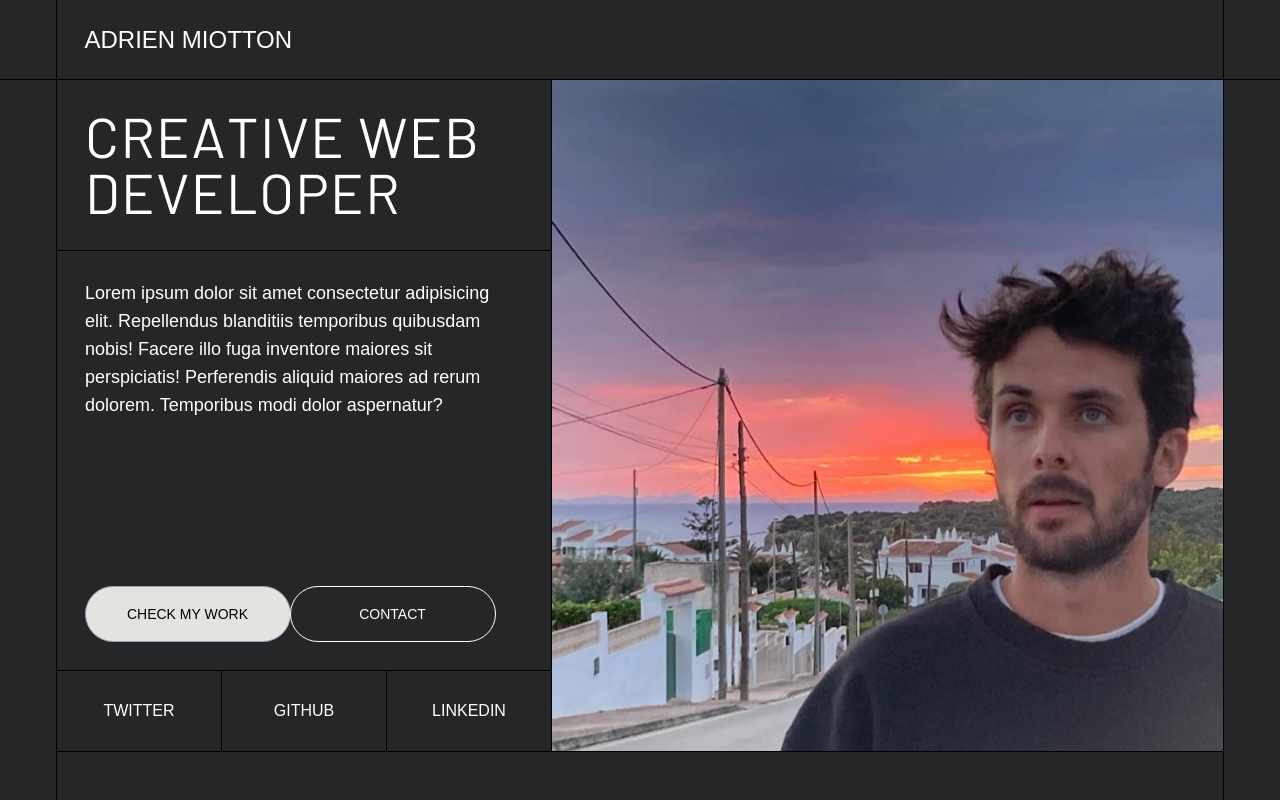
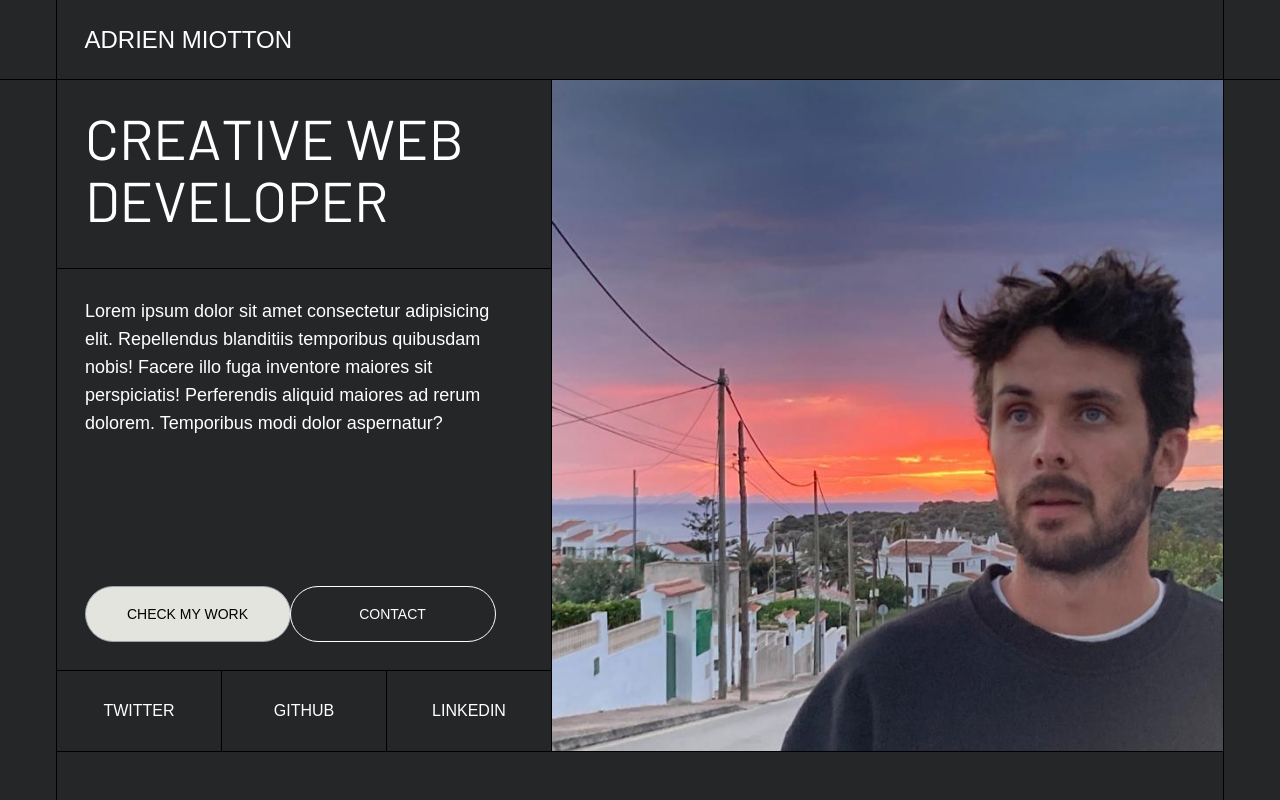
Before and after one commit to lepss/adrienmiotton-portfolio, a Next.js app: page / in a window 1280 px wide. Shown: the top 800 px of the page. Built offline with nearby package versions, Linux system fonts and the light colour scheme; a web font is replaced by a local one.

Commit message:
add text swap effect on title

```diff
--- a/app/page.tsx
+++ b/app/page.tsx
@@ -1,7 +1,7 @@
 // import Link from "next/link";
 
-import { AnimatedText } from "@/components/animation/AnimatedText";
 import { ColorSwapDiv } from "@/components/animation/ColorSwapDiv";
+import { SwapText } from "@/components/animation/SwapText";
 import { SectionLayout } from "@/components/layout/SectionLayout";
 import { SectionLayoutContent } from "@/components/layout/SectionLayoutContent";
 import GitLogo from "@/public/git.svg";
@@ -37,7 +37,7 @@ const stacks = [
   },
   {
     color: "#AC39F2",
-    name: "postgresSql",
+    name: "postgreSql",
     logo: PostgreSqlLogo,
   },
   {
@@ -74,11 +74,15 @@ export default function Home() {
           <div className="-m-[0.5px] grid grid-cols-1 md:grid-cols-(--md-cols) md:grid-rows-(--md-rows) lg:grid-cols-(--lg-cols) lg:grid-rows-(--lg-rows) xl:grid-cols-(--xl-cols) xl:grid-rows-(--xl-rows)">
             <div className="col-span-full -m-[0.5px] block border border-black p-7 lg:hidden">
               <div className="relative">
-                <AnimatedText
+                {/* <AnimatedText
                   text="Creative Web Developer"
                   el="h1"
                   className="sm:tex-3xl mx-auto -mb-[0.25px] text-center text-2xl leading-relaxed tracking-wide uppercase md:text-4xl lg:mx-0 lg:text-left lg:text-4xl xl:text-[3.5rem]"
                   once
+                /> */}
+                <SwapText
+                  text="Creative Web Developer"
+                  className="sm:tex-3xl mx-auto text-center text-2xl uppercase md:text-4xl lg:text-left lg:text-4xl xl:text-[3.5rem]"
                 />
               </div>
             </div>
@@ -87,12 +91,16 @@ export default function Home() {
                 className={`${barlow.className} -m-[0.5px] hidden border border-black p-7 lg:block lg:min-h-5 xl:pb-9`}
               >
                 <div className="relative">
-                  <AnimatedText
+                  {/* <AnimatedText
                     text="Creative Web Developer"
                     el="h1"
                     className="sm:tex-3xl mx-auto -mb-1.5 text-center text-2xl leading-none tracking-wide uppercase md:text-4xl lg:mx-0 lg:text-left lg:text-4xl xl:text-[3.5rem]"
                     once
                     // repeatDelay={1000}
+                  /> */}
+                  <SwapText
+                    text="Creative Web Developer"
+                    className="sm:tex-3xl text-center text-2xl uppercase md:text-4xl lg:mx-0 lg:text-left lg:text-4xl xl:text-[3.5rem]"
                   />
                 </div>
               </div>
@@ -174,7 +182,7 @@ export default function Home() {
       <SectionLayout className="bg-canyon border-gray-400">
         <SectionLayoutContent className="border-gray-400">
           <div className="-m-[0.5px] flex min-h-20 grid-cols-1 items-center justify-center p-7 text-center text-lg leading-4 uppercase">
-            <h2>Technical stack</h2>
+            <h2 className="text-lg text-black">Technical stack</h2>
           </div>
         </SectionLayoutContent>
       </SectionLayout>
@@ -186,7 +194,7 @@ export default function Home() {
               <ColorSwapDiv
                 key={_index}
                 backgroundColor={stack.color}
-                className="-m-[0.5px] flex flex-col items-center justify-center gap-2 border border-gray-400 p-7 md:py-14 lg:aspect-square"
+                className="-m-[0.5px] flex flex-col items-center justify-center gap-2 border border-gray-400 p-7 text-black md:py-14 lg:aspect-square"
               >
                 <Image
                   src={stack.logo}
--- /dev/null
+++ b/components/animation/SwapText.tsx
@@ -0,0 +1,76 @@
+"use client";
+
+import clsx from "clsx";
+import { motion } from "motion/react";
+
+interface SwapTextProps {
+  text: string | string[];
+  className?: string;
+  once?: boolean;
+  repeatDelay?: number;
+}
+
+const DURATION = 0.25;
+const STAGGER = 0.025;
+
+export const SwapText = ({ text, className, once }: SwapTextProps) => {
+  const textArray = Array.isArray(text) ? text : [text];
+  // const isInView = useInView(ref, { amount: 0.5, once });
+
+  return (
+    <div className={clsx("", className)}>
+      <span className="sr-only">{text}</span>
+      <motion.span aria-hidden>
+        {textArray.map((line, _i) => (
+          <span key={_i} className="block">
+            {line.split(" ").map((word, _j) => (
+              <motion.div
+                initial="hidden"
+                animate="visible"
+                // transition={{ staggerChildren: 0.02 }}
+                key={_j}
+                className="relative inline-block overflow-hidden whitespace-nowrap"
+                style={{ lineHeight: 0.8 }}
+              >
+                <div>
+                  {word.split("").map((char, _k) => (
+                    <motion.span
+                      className="inline-block"
+                      key={_k}
+                      variants={{ hidden: { y: 0 }, visible: { y: "-100%" } }}
+                      transition={{
+                        delay: STAGGER * _k + _j * 0.2,
+                        duration: DURATION,
+                        ease: "easeInOut",
+                      }}
+                    >
+                      {char}
+                    </motion.span>
+                  ))}
+                  <span className="inline-block">&nbsp;</span>
+                </div>
+                <div className="absolute inset-0">
+                  {word.split("").map((char, _k) => (
+                    <motion.span
+                      className="inline-block"
+                      key={_k}
+                      variants={{ hidden: { y: "100%" }, visible: { y: 0 } }}
+                      transition={{
+                        delay: STAGGER * _k + _j * 0.2,
+                        duration: DURATION,
+                        ease: "easeInOut",
+                      }}
+                    >
+                      {char}
+                    </motion.span>
+                  ))}
+                  <span className="inline-block">&nbsp;</span>
+                </div>
+              </motion.div>
+            ))}
+          </span>
+        ))}
+      </motion.span>
+    </div>
+  );
+};
```
